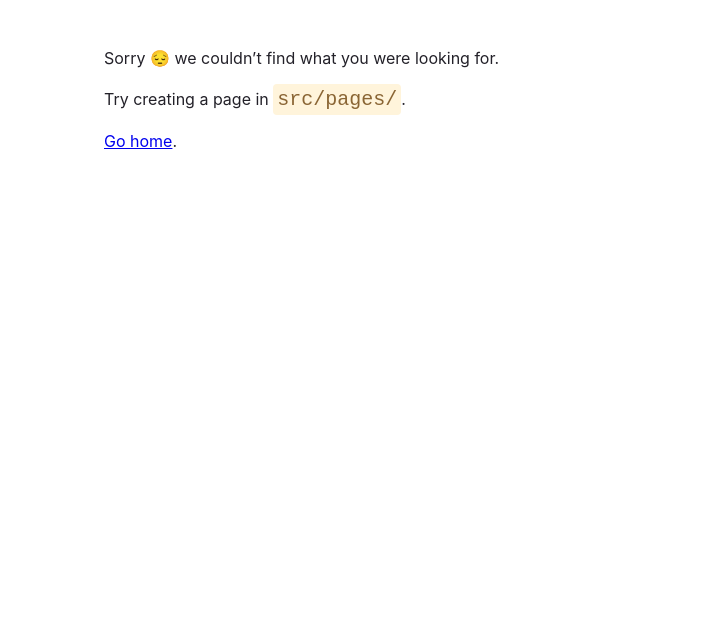
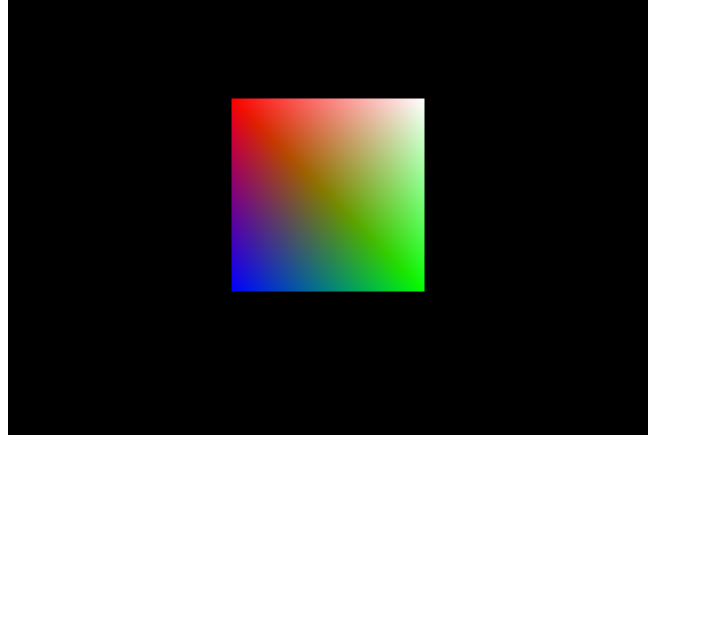
Before and after one commit to jgcoded/webgl-rs-shooter, a Gatsby site: page /arcade in a window 1280 px wide. Before the commit this address had no page. Shown: the part 159-800 px from the top of the page, without its empty margins (0-703 px from the left). Built offline with nearby package versions, Linux system fonts and the light colour scheme; Gatsby itself is replaced by a stand-in of ours.

Commit message:
Add arcade page

```diff
--- /dev/null
+++ b/src/pages/arcade.js
@@ -0,0 +1,485 @@
+import * as React from "react"
+import { useEffect } from "react"
+
+// https://developer.mozilla.org/en-US/docs/Web/JavaScript/Reference/Classes
+class vec3
+{
+    constructor(x, y, z) {
+        this.vec = [x, y, z];
+    }
+
+    get x()
+    {
+        return this.vec[0];
+    }
+
+    get y()
+    {
+        return this.vec[1];
+    }
+
+    get z()
+    {
+        return this.vec[2];
+    }
+}
+
+class mat4
+{
+    constructor() {
+        this.mat = [
+            /* 0 */ 0.0, 0.0, 0.0, 0.0, // 3
+            /* 4 */ 0.0, 0.0, 0.0, 0.0, // 7
+            /* 8 */ 0.0, 0.0, 0.0, 0.0, // 11
+            /* 12*/ 0.0, 0.0, 0.0, 0.0, // 15
+        ];
+    }
+
+    static identity()
+    {
+        const result = new mat4();
+        result.mat[0] = 1.0;
+        result.mat[5] = 1.0;
+        result.mat[10] = 1.0;
+        result.mat[15] = 1.0;
+        return result;
+    }
+
+    // Creates a translation matrix
+    static translate(vec)
+    {
+        const result = mat4.identity();
+
+        result.mat[12] = vec.x;
+        result.mat[13] = vec.y;
+        result.mat[14] = vec.z;
+        result.mat[15] = 1.0;
+
+        return result;
+    }
+
+    // Creates a scaling matrix
+    static scale(x, y, z)
+    {
+        const result = mat4.identity();
+
+        result.mat[0] = x;
+        result.mat[5] = y;
+        result.mat[10] = z;
+        result.mat[15] = 1.0;
+
+        return result;
+    }
+
+    // Creates a rotation matrix
+    static rotate(x, y, z)
+    {
+        const rotX = mat4.identity();
+        const rotY = mat4.identity();
+        const rotZ = mat4.identity();
+
+        const radPerDegree = 2*Math.PI / 360.0;
+
+        const radX = x * radPerDegree;
+        const radY = y * radPerDegree;
+        const radZ = z * radPerDegree;
+
+        rotX.mat[5] = Math.cos(radX);
+        rotX.mat[6] = Math.sin(radX);
+        rotX.mat[9] = -Math.sin(radX);
+        rotX.mat[10] = Math.cos(radX);
+
+        rotY.mat[0] = Math.cos(radY);
+        rotY.mat[2] = -Math.sin(radY);
+        rotY.mat[8] = Math.sin(radY);
+        rotY.mat[10] = Math.cos(radY);
+
+        rotZ.mat[0] = Math.cos(radZ);
+        rotZ.mat[1] = Math.sin(radZ);
+        rotZ.mat[4] = -Math.sin(radZ);
+        rotZ.mat[5] = Math.cos(radZ);
+
+        const result = new mat4();
+        result.mat = matmul(matmul(rotX, rotY), rotZ);
+        return result;
+    }
+
+    static perspective(fov, aspect, near = 1.0, far = 45.0)
+    {
+        const radPerDegree = Math.PI / 180.0;
+        const fFovRad = fov * radPerDegree;
+        const frustumScale = 1.0 / Math.tan(fFovRad / 2.0);
+
+        const result = new mat4();
+
+        result.mat[0] = frustumScale / aspect;
+        result.mat[5] = frustumScale;
+        result.mat[10] = (far + near) / (near - far);
+        result.mat[11] = -1.0;
+        result.mat[14] = (2*far*near) / (near - far);
+
+        return result;
+    }
+}
+
+function matmul(left, right)
+{
+    // use SIMD in the future
+    const result = new mat4();
+
+    // first row
+    result.mat[0] =
+        left.mat[0]*right.mat[0] +
+        left.mat[1]*right.mat[4] +
+        left.mat[2]*right.mat[8] +
+        left.mat[3]*right.mat[12];
+
+    result.mat[1] =
+        left.mat[0]*right.mat[1] +
+        left.mat[1]*right.mat[5] +
+        left.mat[2]*right.mat[9] +
+        left.mat[3]*right.mat[13];
+
+    result.mat[2] =
+        left.mat[0]*right.mat[2] +
+        left.mat[1]*right.mat[6] +
+        left.mat[2]*right.mat[10] +
+        left.mat[3]*right.mat[14];
+
+    result.mat[3] =
+        left.mat[0]*right.mat[3] +
+        left.mat[1]*right.mat[7] +
+        left.mat[2]*right.mat[11] +
+        left.mat[3]*right.mat[15];
+
+
+    // second row
+
+    result.mat[4] =
+        left.mat[4]*right.mat[0] +
+        left.mat[5]*right.mat[4] +
+        left.mat[6]*right.mat[8] +
+        left.mat[7]*right.mat[12];
+
+    result.mat[5] =
+        left.mat[4]*right.mat[1] +
+        left.mat[5]*right.mat[5] +
+        left.mat[6]*right.mat[9] +
+        left.mat[7]*right.mat[13];
+
+    result.mat[6] =
+        left.mat[4]*right.mat[2] +
+        left.mat[5]*right.mat[6] +
+        left.mat[6]*right.mat[10] +
+        left.mat[7]*right.mat[14];
+
+    result.mat[7] =
+        left.mat[4]*right.mat[3] +
+        left.mat[5]*right.mat[7] +
+        left.mat[6]*right.mat[11] +
+        left.mat[7]*right.mat[15];
+
+    // third row
+    result.mat[8] =
+        left.mat[8]*right.mat[0] +
+        left.mat[9]*right.mat[4] +
+        left.mat[10]*right.mat[8] +
+        left.mat[11]*right.mat[12];
+
+    result.mat[5] =
+        left.mat[8]*right.mat[1] +
+        left.mat[9]*right.mat[5] +
+        left.mat[10]*right.mat[9] +
+        left.mat[11]*right.mat[13];
+
+    result.mat[6] =
+        left.mat[8]*right.mat[2] +
+        left.mat[9]*right.mat[6] +
+        left.mat[10]*right.mat[10] +
+        left.mat[11]*right.mat[14];
+
+    result.mat[7] =
+        left.mat[8]*right.mat[3] +
+        left.mat[9]*right.mat[7] +
+        left.mat[10]*right.mat[11] +
+        left.mat[11]*right.mat[15];
+
+    // fourth row
+    result.mat[12] =
+        left.mat[12]*right.mat[0] +
+        left.mat[13]*right.mat[4] +
+        left.mat[14]*right.mat[8] +
+        left.mat[15]*right.mat[12];
+
+    result.mat[13] =
+        left.mat[12]*right.mat[1] +
+        left.mat[13]*right.mat[5] +
+        left.mat[14]*right.mat[9] +
+        left.mat[15]*right.mat[13];
+
+    result.mat[14] =
+        left.mat[12]*right.mat[2] +
+        left.mat[13]*right.mat[6] +
+        left.mat[14]*right.mat[10] +
+        left.mat[15]*right.mat[14];
+
+    result.mat[15] =
+        left.mat[12]*right.mat[3] +
+        left.mat[13]*right.mat[7] +
+        left.mat[14]*right.mat[11] +
+        left.mat[15]*right.mat[15];
+
+    return result;
+}
+
+const canvasStyle = {
+    width: 640,
+    height: 480
+}
+
+function getRenderingContext()
+{
+    var canvas = document.querySelector("canvas");
+    canvas.width = canvas.clientWidth;
+    canvas.height = canvas.clientHeight;
+    var gl = canvas.getContext("webgl");
+    if (!gl)
+    {
+        var paragraph = document.querySelector("p");
+        paragraph.innerText = "Failed to get WebGL context";
+        return null;
+    }
+
+    gl.viewport(0, 0, gl.drawingBufferWidth, gl.drawingBufferHeight);
+    gl.clearColor(0.0, 0.0, 0.0, 1.0);
+    gl.clear(gl.COLOR_BUFFER_BIT);
+    return gl;
+}
+
+var gl;
+var timer;
+var buffers;
+var programInfo;
+
+const vertexShader = `
+attribute vec4 aVertexPosition;
+attribute vec4 aVertexColor;
+uniform mat4 uModelViewMatrix;
+uniform mat4 uProjectionMatrix;
+varying lowp vec4 vColor;
+void main(void) {
+  gl_Position = uProjectionMatrix * uModelViewMatrix * aVertexPosition;
+  vColor = aVertexColor;
+}
+`;
+
+const fragmentShader = `
+varying lowp vec4 vColor;
+void main(void) {
+  gl_FragColor = vColor;
+}
+`;
+
+
+function init()
+{
+    if (!(gl = getRenderingContext()))
+    {
+        return;
+    }
+
+    programInfo = initShaders();
+
+    buffers = initBuffers();
+
+    draw();
+
+    //cleanup();
+}
+
+function initShaders()
+{
+    var vs = gl.createShader(gl.VERTEX_SHADER);
+    gl.shaderSource(vs, vertexShader);
+    gl.compileShader(vs);
+    if (!gl.getShaderParameter(vs, gl.COMPILE_STATUS))
+    {
+        console.error(gl.getShaderInfoLog(vs));
+        alert("error compiling shader");
+        gl.deleteShader(vs);
+        return;
+    }
+
+    var fs = gl.createShader(gl.FRAGMENT_SHADER);
+    gl.shaderSource(fs, fragmentShader);
+    gl.compileShader(fs);
+    if (!gl.getShaderParameter(fs, gl.COMPILE_STATUS))
+    {
+        console.error(gl.getShaderInfoLog(fs));
+        alert("error compiling shader");
+        gl.deleteShader(fs);
+        return;
+    }
+
+
+    var program = gl.createProgram();
+    gl.attachShader(program, vs);
+    gl.attachShader(program, fs);
+    gl.linkProgram(program);
+
+    gl.detachShader(program, vs);
+    gl.detachShader(program, fs);
+    gl.deleteShader(vs);
+    gl.deleteShader(fs);
+
+    if (!gl.getProgramParameter(program, gl.LINK_STATUS)) {
+        var linkErrorLog = gl.getProgramInfoLog(program);
+        console.log(linkErrorLog);
+        cleanup();
+        return;
+    }
+
+    return {
+        program: program,
+        attribLocations: {
+            vertexPosition: gl.getAttribLocation(program, 'aVertexPosition'),
+            vertexColor: gl.getAttribLocation(program, 'aVertexColor'),
+        },
+        uniformLocations: {
+            projectionMatrix: gl.getUniformLocation(program, 'uProjectionMatrix'),
+            modelViewMatrix: gl.getUniformLocation(program, 'uModelViewMatrix'),
+        }
+    };
+}
+
+function initBuffers()
+{
+    const positions = [
+        1.0,  1.0,
+       -1.0,  1.0,
+        1.0, -1.0,
+       -1.0, -1.0,
+     ];
+    const positionBuffer = gl.createBuffer();
+    gl.bindBuffer(gl.ARRAY_BUFFER, positionBuffer);
+    gl.bufferData(gl.ARRAY_BUFFER, new Float32Array(positions), gl.STATIC_DRAW);
+
+     var colors = [
+        1.0,  1.0,  1.0,  1.0,    // white
+        1.0,  0.0,  0.0,  1.0,    // red
+        0.0,  1.0,  0.0,  1.0,    // green
+        0.0,  0.0,  1.0,  1.0,    // blue
+      ];
+    const colorBuffer = gl.createBuffer();
+    gl.bindBuffer(gl.ARRAY_BUFFER, colorBuffer);
+    gl.bufferData(gl.ARRAY_BUFFER, new Float32Array(colors), gl.STATIC_DRAW);
+
+    return {
+        position: positionBuffer,
+        color: colorBuffer
+    }
+}
+
+function draw()
+{
+    gl.clearColor(0.0, 0.0, 0.0, 1.0);
+    gl.clearDepth(1.0);
+    gl.enable(gl.DEPTH_TEST);
+    gl.depthFunc(gl.LEQUAL);
+
+    gl.clear(gl.COLOR_BUFFER_BIT | gl.DEPTH_BUFFER_BIT);
+
+    const fieldOfView = 45.0;
+    const aspect = gl.canvas.clientWidth / gl.canvas.clientHeight;
+    const near = 0.1;
+    const far = 100.0;
+    const projection = mat4.perspective(fieldOfView, aspect, near , far);
+
+    const modelView = mat4.translate(new vec3(0.0, 0.0, -6.0));
+
+    {
+        const numComponents = 2;
+        const type = gl.FLOAT;
+        const normalized = false;
+        const stride = 0;
+        const offset = 0;
+        gl.bindBuffer(gl.ARRAY_BUFFER, buffers.position);
+        gl.vertexAttribPointer(
+            programInfo.attribLocations.vertexPosition,
+            numComponents,
+            type,
+            normalized,
+            stride,
+            offset
+        );
+        gl.enableVertexAttribArray(programInfo.attribLocations.vertexPosition);
+    }
+
+    {
+        const numComponents = 4;
+        const type = gl.FLOAT;
+        const normalized = false;
+        const stride = 0;
+        const offset = 0;
+        gl.bindBuffer(gl.ARRAY_BUFFER, buffers.color);
+        gl.vertexAttribPointer(
+            programInfo.attribLocations.vertexColor,
+            numComponents,
+            type,
+            normalized,
+            stride,
+            offset
+        );
+        gl.enableVertexAttribArray(programInfo.attribLocations.vertexColor);
+    }
+
+    gl.useProgram(programInfo.program);
+    gl.uniformMatrix4fv(
+        programInfo.uniformLocations.projectionMatrix,
+        false,
+        projection.mat
+    );
+    gl.uniformMatrix4fv(
+        programInfo.uniformLocations.modelViewMatrix,
+        false,
+        modelView.mat
+    );
+
+    {
+        const offset = 0;
+        const vertexCount = 4;
+        gl.drawArrays(gl.TRIANGLE_STRIP, offset, vertexCount);
+    }
+
+    //timer = setTimeout(draw, 17);
+    cleanup();
+}
+
+function cleanup()
+{
+    gl.useProgram(null);
+    if (buffers.position) gl.deleteBuffer(buffers.position);
+    if (buffers.color) gl.deleteBuffer(buffers.color);
+    if (programInfo.program) gl.deleteProgram(programInfo.program);
+}
+
+const ArcadePage = () => {
+
+    useEffect(() => {
+        init()
+
+        return cleanup;
+    })
+
+    return (
+        <main>
+
+            <title>Arcade</title>
+            <h1>Arcade</h1>
+            <p>Arcade</p>
+            <canvas style={canvasStyle} id="canvas">Your browser does not support HTML5 canvas.</canvas>
+        </main>
+    )
+}
+
+export default ArcadePage
```
Also changed, not shown: src/pages/index.js (+8 -3 lines).
